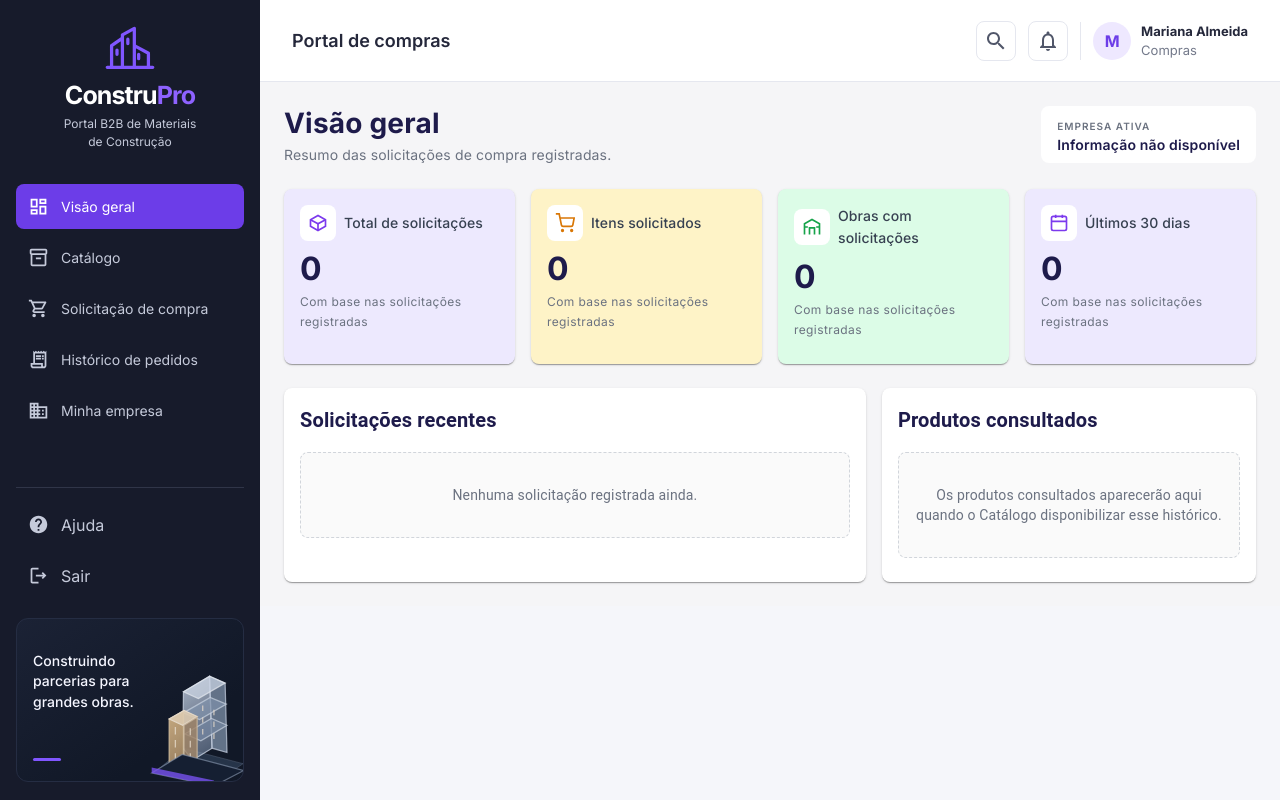
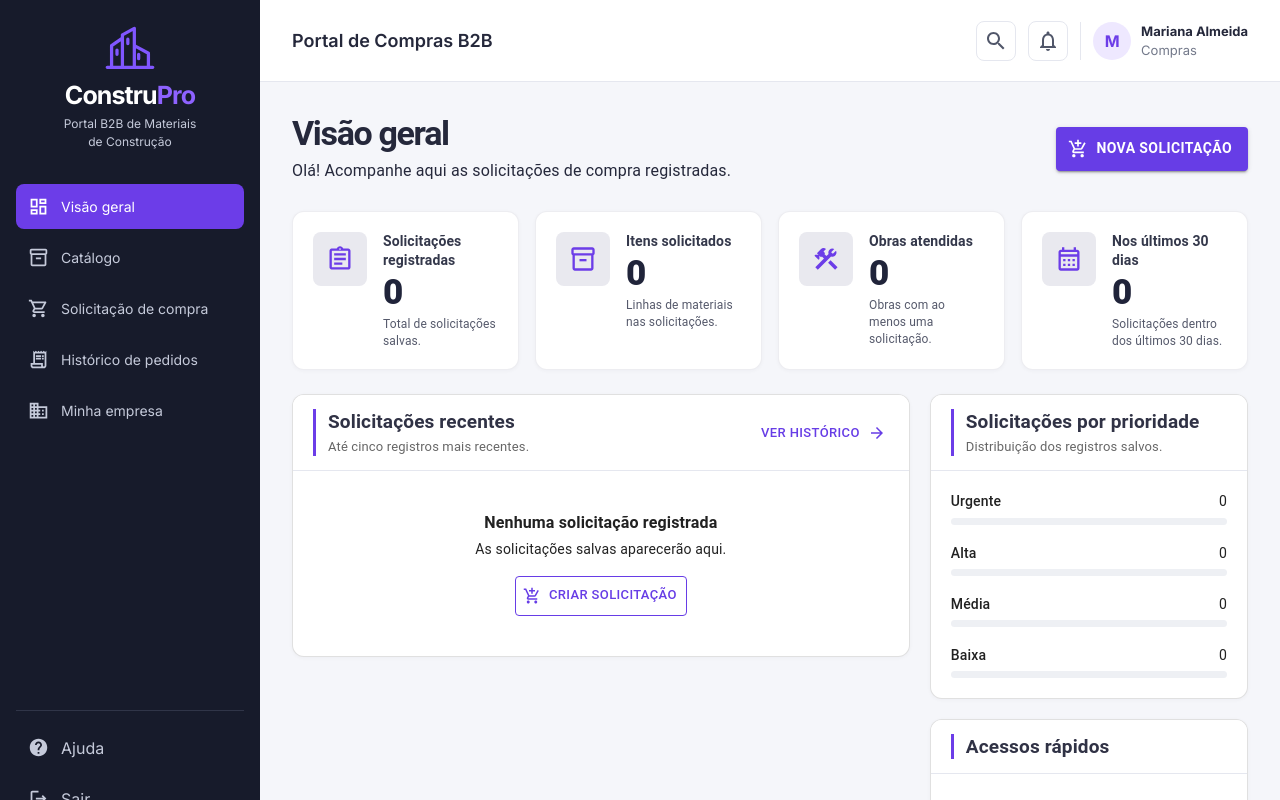
Before and after one commit to marianaalmeidac/construpro, a React (Vite) app: page / in a window 1280 px wide. Shown: the top 800 px of the page. Built offline with nearby package versions, Linux system fonts and the light colour scheme.

Commit message:
feat: aprimora dashboard e identidade do portal

```diff
--- a/src/components/Header.tsx
+++ b/src/components/Header.tsx
@@ -5,7 +5,7 @@ function Header() {
   return (
     <header className="header">
       <div className="header__title">
-        <span>Portal de compras</span>
+        <span>Portal de Compras B2B</span>
       </div>
 
       <div className="header__actions">
--- a/src/pages/DashboardPage.tsx
+++ b/src/pages/DashboardPage.tsx
@@ -1,5 +1,28 @@
-import { useEffect, useState } from 'react';
-import { Box, Card, CardContent, CircularProgress, Typography } from '@mui/material';
+import { type ReactNode, useCallback, useEffect, useState } from 'react';
+import { Link } from 'react-router';
+import {
+  Alert,
+  Box,
+  Button,
+  Card,
+  CardContent,
+  CircularProgress,
+  LinearProgress,
+  List,
+  ListItemButton,
+  ListItemIcon,
+  ListItemText,
+  Stack,
+  Typography,
+} from '@mui/material';
+import AssignmentOutlinedIcon from '@mui/icons-material/AssignmentOutlined';
+import CalendarMonthOutlinedIcon from '@mui/icons-material/CalendarMonthOutlined';
+import ConstructionOutlinedIcon from '@mui/icons-material/ConstructionOutlined';
+import Inventory2OutlinedIcon from '@mui/icons-material/Inventory2Outlined';
+import AddShoppingCartOutlinedIcon from '@mui/icons-material/AddShoppingCartOutlined';
+import ArrowForwardOutlinedIcon from '@mui/icons-material/ArrowForwardOutlined';
+import BusinessOutlinedIcon from '@mui/icons-material/BusinessOutlined';
+import ReceiptLongOutlinedIcon from '@mui/icons-material/ReceiptLongOutlined';
 import {
   contarItensSolicitados,
   contarObrasComSolicitacoes,
@@ -11,160 +34,415 @@ import {
   type SolicitacaoCompra,
 } from '../data/solicitacoes';
 
-const fonte = "'Inter', 'Segoe UI', Roboto, sans-serif";
-const corTitulo = '#1e1b4b';
+const indicadores = [
+  {
+    titulo: 'Solicitações registradas',
+    descricao: 'Total de solicitações salvas.',
+    icone: AssignmentOutlinedIcon,
+    cor: '#6c3de8',
+    fundo: '#FFF',
+    fundoIcone: '#E9E9EF',
+  },
+  {
+    titulo: 'Itens solicitados',
+    descricao: 'Linhas de materiais nas solicitações.',
+    icone: Inventory2OutlinedIcon,
+    cor: '#6c3de8',
+    fundo: '#FFF',
+    fundoIcone: '#E9E9EF',
+  },
+  {
+    titulo: 'Obras atendidas',
+    descricao: 'Obras com ao menos uma solicitação.',
+    icone: ConstructionOutlinedIcon,
+    cor: '#6c3de8',
+    fundo: '#FFF',
+    fundoIcone: '#E9E9EF',
+  },
+  {
+    titulo: 'Nos últimos 30 dias',
+    descricao: 'Solicitações dentro dos últimos 30 dias.',
+    icone: CalendarMonthOutlinedIcon,
+    cor: '#6c3de8',
+    fundo: '#FFF',
+    fundoIcone: '#E9E9EF',
+  },
+];
 
-function Icone({ children, cor }: { children: React.ReactNode; cor: string }) {
+const prioridades = [
+  { valor: 'urgente', titulo: 'Urgente', cor: '#D32F2F' },
+  { valor: 'alta', titulo: 'Alta', cor: '#F57C00' },
+  { valor: 'media', titulo: 'Média', cor: '#F9A825' },
+  { valor: 'baixa', titulo: 'Baixa', cor: '#2E7D32' },
+];
+
+const acessosRapidos = [
+  { titulo: 'Nova solicitação', destino: '/solicitacao-compra', icone: AddShoppingCartOutlinedIcon },
+  { titulo: 'Histórico de pedidos', destino: '/historico-pedidos', icone: ReceiptLongOutlinedIcon },
+  { titulo: 'Minha Empresa', destino: '/minha-empresa', icone: BusinessOutlinedIcon },
+  { titulo: 'Catálogo', destino: '/catalogo', icone: Inventory2OutlinedIcon },
+];
+
+function CabecalhoSecao({
+  titulo,
+  descricao,
+  acao,
+}: {
+  titulo: string;
+  descricao?: string;
+  acao?: ReactNode;
+}) {
   return (
-    <Box sx={{ width: 36, height: 36, borderRadius: 2, bgcolor: 'white', display: 'flex', alignItems: 'center', justifyContent: 'center', color: cor, flexShrink: 0 }}>
-      {children}
+    <Stack
+      direction={{ xs: 'column', sm: 'row' }}
+      spacing={1}
+      sx={{
+        px: { xs: 1.75, sm: 2.5 },
+        py: { xs: 1.5, sm: 1.75 },
+        justifyContent: 'space-between',
+        alignItems: { xs: 'stretch', sm: 'center' },
+        bgcolor: 'background.paper',
+        borderBottom: '1px solid #e5e7ef',
+      }}
+    >
+      <Box sx={{ pl: 1.5, borderLeft: '3px solid var(--primary)' }}>
+        <Typography variant="h6" sx={{ color: '#303245', fontSize: { xs: 17, sm: 19 }, fontWeight: 750, lineHeight: 1.35 }}>
+          {titulo}
+        </Typography>
+        {descricao && (
+          <Typography variant="body2" sx={{ mt: 0.35, color: 'text.secondary', fontSize: { xs: 12, sm: 13 } }}>
+            {descricao}
+          </Typography>
+        )}
       </Box>
+      {acao}
+    </Stack>
   );
 }
 
 function formatarData(data: string): string {
   const valor = new Date(`${data}T00:00:00`);
-  return Number.isNaN(valor.getTime())
-    ? data
-    : new Intl.DateTimeFormat('pt-BR').format(valor);
+  return Number.isNaN(valor.getTime()) ? data : new Intl.DateTimeFormat('pt-BR').format(valor);
 }
 
-function estadoTexto(resultado: ResultadoSolicitacoes): string {
-  return resultado.status === 'invalid' || resultado.status === 'error'
-    ? resultado.message
-    : 'Nenhuma solicitação registrada ainda.';
+function rotuloPrioridade(prioridade: string): string {
+  const rotulos: Record<string, string> = {
+    baixa: 'Baixa',
+    media: 'Média',
+    alta: 'Alta',
+    urgente: 'Urgente',
+  };
+  return rotulos[prioridade.toLowerCase()] ?? prioridade;
 }
 
-function CartaoIndicador({
+function CartaoIndicadorDashboard({
   titulo,
+  descricao,
   valor,
-  corFundo,
-  corIcone,
-  icone,
-  carregando,
+  icone: Icone,
+  cor,
+  fundo,
+  fundoIcone,
 }: {
   titulo: string;
+  descricao: string;
   valor: number | null;
-  corFundo: string;
-  corIcone: string;
-  icone: React.ReactNode;
-  carregando: boolean;
+  icone: typeof AssignmentOutlinedIcon;
+  cor: string;
+  fundo: string;
+  fundoIcone: string;
 }) {
   return (
-    <Card sx={{ minWidth: 180, flex: 1, bgcolor: corFundo, borderRadius: 2 }}>
-      <CardContent>
-        <Box sx={{ display: 'flex', alignItems: 'center', gap: 1, mb: 1 }}>
-          <Icone cor={corIcone}>{icone}</Icone>
-          <Typography variant="subtitle2" sx={{ fontFamily: fonte, fontSize: 14, fontWeight: 500, color: '#374151' }}>{titulo}</Typography>
+    <Card
+      variant="outlined"
+      sx={{
+        flex: '1 1 220px',
+        minWidth: 0,
+        height: '100%',
+        borderColor: 'rgba(30, 27, 75, 0.08)',
+        borderRadius: 3,
+        bgcolor: fundo,
+        boxShadow: '0 1px 4px rgba(25, 31, 48, 0.035)',
+      }}
+    >
+      <CardContent
+        sx={{
+          display: 'flex',
+          alignItems: 'stretch',
+          minHeight: { xs: 116, sm: 132 },
+          p: { xs: 2, sm: 2.5 },
+          '&:last-child': { pb: { xs: 2, sm: 2.5 } },
+        }}
+      >
+        <Stack direction="row" spacing={{ xs: 1.5, sm: 2 }} sx={{ width: '100%', alignItems: 'flex-start' }}>
+          <Box sx={{ width: { xs: 46, sm: 54 }, height: { xs: 46, sm: 54 }, display: 'grid', placeItems: 'center', flexShrink: 0, alignSelf: 'flex-start', borderRadius: 2, color: cor, bgcolor: fundoIcone }}>
+            <Icone sx={{ fontSize: { xs: 25, sm: 28 } }} />
           </Box>
-        {carregando ? <CircularProgress size={28} sx={{ color: corTitulo, my: 0.5 }} /> : (
-          <Typography variant="h4" sx={{ fontFamily: fonte, fontSize: 32, fontWeight: 700, color: corTitulo }}>
-            {valor === null ? '—' : valor}
+          <Stack spacing={0.25} sx={{ minWidth: 0, alignItems: 'flex-start' }}>
+            <Typography variant="subtitle2" sx={{ color: '#34384b', fontSize: { xs: 13, sm: 14 }, fontWeight: 750, lineHeight: 1.35 }}>
+              {titulo}
+            </Typography>
+            <Box sx={{ minHeight: { xs: 38, sm: 42 }, display: 'flex', alignItems: 'center' }}>
+              {valor === null ? (
+                <CircularProgress size={23} sx={{ color: cor }} />
+              ) : (
+                <Typography component="p" sx={{ color: '#20243a', fontSize: { xs: 30, sm: 35 }, fontWeight: 800, lineHeight: 1.05, letterSpacing: '-0.055em' }}>
+                  {valor}
                 </Typography>
               )}
-        <Typography variant="caption" sx={{ fontFamily: fonte, fontSize: 12, color: '#6b7280', display: 'block', mt: 0.5 }}>
-          {carregando ? 'Carregando dados…' : valor === null ? 'Dados indisponíveis' : 'Com base nas solicitações registradas'}
+            </Box>
+            <Typography variant="body2" sx={{ color: '#55596b', fontSize: { xs: 11, sm: 12 }, lineHeight: 1.4 }}>
+              {descricao}
             </Typography>
+          </Stack>
+        </Stack>
       </CardContent>
     </Card>
   );
 }
 
-function EstadoVazio({ children }: { children: React.ReactNode }) {
+function CartaoSolicitacao({ solicitacao }: { solicitacao: SolicitacaoCompra }) {
+  const nomesItens = solicitacao.itens.slice(0, 2).map(({ material }) => material).filter(Boolean);
+  const itensRestantes = solicitacao.itens.length - nomesItens.length;
+  const cor = prioridades.find(({ valor }) => valor === solicitacao.prioridade.toLowerCase())?.cor;
+
   return (
-    <Box sx={{ py: 4, px: 2, textAlign: 'center', bgcolor: '#fafafa', borderRadius: 2, border: '1px dashed #d1d5db' }}>
-      <Typography variant="body2" sx={{ color: '#6b7280' }}>{children}</Typography>
+    <Box sx={{ px: { xs: 1.75, sm: 2.5 }, py: { xs: 1.75, sm: 2 }, borderBottom: 1, borderColor: 'divider', '&:last-child': { borderBottom: 0 } }}>
+      <Stack
+        direction={{ xs: 'column', sm: 'row' }}
+        spacing={{ xs: 1.25, sm: 1.5 }}
+        sx={{ alignItems: { xs: 'stretch', sm: 'center' }, justifyContent: 'space-between' }}
+      >
+        <Box sx={{ minWidth: 0 }}>
+          <Typography sx={{ fontWeight: 650, fontSize: { xs: 14, sm: 15 } }}>{solicitacao.solicitante || 'Solicitante não informado'}</Typography>
+          <Typography variant="body2" color="text.secondary" sx={{ mt: 0.35, fontSize: { xs: 12, sm: 14 } }}>
+            {nomeObra(solicitacao.obra)} <Box component="span" sx={{ mx: 0.5 }}>·</Box> {formatarData(solicitacao.data)}
+          </Typography>
+          <Typography variant="body2" color="text.secondary" sx={{ mt: 0.65, fontSize: { xs: 12, sm: 14 }, overflowWrap: 'anywhere' }}>
+            {nomesItens.length ? nomesItens.join(', ') : `${solicitacao.itens.length} ${solicitacao.itens.length === 1 ? 'item' : 'itens'}`}
+            {itensRestantes > 0 ? ` e mais ${itensRestantes}` : ''}
+          </Typography>
+        </Box>
+        <Stack direction="row" spacing={1.5} sx={{ alignItems: 'center', flexWrap: 'wrap' }}>
+          <Stack direction="row" spacing={0.75} sx={{ alignItems: 'center' }}>
+            <Box component="span" aria-hidden="true" sx={{ width: 8, height: 8, borderRadius: '50%', bgcolor: cor ?? 'text.disabled' }} />
+            <Typography variant="body2" sx={{ color: cor ?? 'text.secondary', fontWeight: 600 }}>
+              {rotuloPrioridade(solicitacao.prioridade)}
+            </Typography>
+          </Stack>
+          <Typography variant="body2" color="text.secondary">
+            {solicitacao.itens.length} {solicitacao.itens.length === 1 ? 'item' : 'itens'}
+          </Typography>
+        </Stack>
+      </Stack>
     </Box>
   );
 }
 
-function SolicitacoesRecentes({
-  solicitacoes,
-  resultado,
-}: {
-  solicitacoes: SolicitacaoCompra[];
-  resultado: ResultadoSolicitacoes;
-}) {
-  if (resultado.status === 'loading') return <EstadoVazio>Carregando solicitações…</EstadoVazio>;
-  if (resultado.status !== 'success') return <EstadoVazio>{estadoTexto(resultado)}</EstadoVazio>;
-
+function EstadoLista({ resultado }: { resultado: ResultadoSolicitacoes }) {
+  if (resultado.status === 'loading') {
+    return <Stack sx={{ py: 5, alignItems: 'center' }}><CircularProgress size={28} /></Stack>;
+  }
+  if (resultado.status === 'invalid' || resultado.status === 'error') {
+    return <Alert severity="error" sx={{ m: 2 }}>{resultado.message}</Alert>;
+  }
   return (
-    <Box sx={{ display: 'flex', flexDirection: 'column', gap: 1.5 }}>
-      {solicitacoes.slice(0, 5).map((solicitacao) => (
-        <Box key={solicitacao.id} sx={{ display: 'flex', alignItems: 'center', justifyContent: 'space-between', gap: 2, flexWrap: 'wrap', p: 2, border: '1px solid #e5e7eb', borderRadius: 2 }}>
-          <Box sx={{ minWidth: 150, flex: 1 }}>
-            <Typography sx={{ fontWeight: 600, color: corTitulo }}>{solicitacao.solicitante || 'Solicitante não informado'}</Typography>
-            <Typography variant="body2" sx={{ color: '#6b7280' }}>{nomeObra(solicitacao.obra)} · {formatarData(solicitacao.data)}</Typography>
-          </Box>
-          <Box sx={{ display: 'flex', gap: 1, alignItems: 'center', flexWrap: 'wrap' }}>
-            <Box sx={{ px: 1.25, py: 0.5, bgcolor: '#f3f4f6', color: '#374151', borderRadius: 5, fontSize: 12, textTransform: 'capitalize' }}>
-              Prioridade: {solicitacao.prioridade}
-            </Box>
-            <Typography variant="body2" sx={{ color: '#6b7280' }}>{solicitacao.itens.length} {solicitacao.itens.length === 1 ? 'item' : 'itens'}</Typography>
-          </Box>
-        </Box>
-      ))}
+    <Box sx={{ px: 3, py: 5, textAlign: 'center' }}>
+      <Typography sx={{ fontWeight: 650 }}>Nenhuma solicitação registrada</Typography>
+        <Typography variant="body2" color="text.secondary" sx={{ mt: 0.5, mb: 2, fontSize: { xs: 13, sm: 14 } }}>
+        As solicitações salvas aparecerão aqui.
+      </Typography>
+      <Button
+        component={Link}
+        to="/solicitacao-compra"
+        variant="outlined"
+        size="small"
+        startIcon={<AddShoppingCartOutlinedIcon />}
+        sx={{ minHeight: 40, color: '#673DE6', borderColor: '#673DE6', '&:hover': { borderColor: '#512BC4', bgcolor: '#f5f1ff' } }}
+      >
+        Criar solicitação
+      </Button>
     </Box>
   );
 }
 
-// O catálogo poderá fornecer os produtos consultados por integração, sem criar
-// um segundo histórico de visualizações dentro do Dashboard.
-function ProdutosConsultados({ produtos = [] }: { produtos?: React.ReactNode[] }) {
-  return produtos.length > 0
-    ? <Box sx={{ display: 'grid', gridTemplateColumns: 'repeat(auto-fit, minmax(180px, 1fr))', gap: 2 }}>{produtos}</Box>
-    : <EstadoVazio>Os produtos consultados aparecerão aqui quando o Catálogo disponibilizar esse histórico.</EstadoVazio>;
+function CartaoPrioridades({
+  resultado,
+  solicitacoes,
+}: {
+  resultado: ResultadoSolicitacoes;
+  solicitacoes: SolicitacaoCompra[];
+}) {
+  if (resultado.status === 'loading') {
+    return <Stack sx={{ py: 4, alignItems: 'center' }}><CircularProgress size={26} /></Stack>;
+  }
+  if (resultado.status === 'invalid' || resultado.status === 'error') {
+    return <Alert severity="error">{resultado.message}</Alert>;
+  }
+
+  const total = solicitacoes.length;
+  return (
+    <Stack spacing={{ xs: 1.75, sm: 2.25 }}>
+      {prioridades.map(({ valor, titulo, cor }) => {
+        const quantidade = solicitacoes.filter(
+          (solicitacao) => solicitacao.prioridade.toLowerCase() === valor,
+        ).length;
+        const percentual = total > 0 ? (quantidade / total) * 100 : 0;
+
+        return (
+          <Box key={valor}>
+            <Stack direction="row" sx={{ justifyContent: 'space-between', mb: 0.75 }}>
+              <Typography variant="body2" sx={{ fontWeight: 550 }}>{titulo}</Typography>
+              <Typography variant="body2" color="text.secondary">{quantidade}</Typography>
+            </Stack>
+            <LinearProgress
+              variant="determinate"
+              value={percentual}
+              aria-label={`${quantidade} solicitações com prioridade ${titulo.toLowerCase()}`}
+              sx={{ height: { xs: 8, sm: 7 }, borderRadius: 99, bgcolor: '#eef0f4', '& .MuiLinearProgress-bar': { bgcolor: cor, borderRadius: 99 } }}
+            />
+          </Box>
+        );
+      })}
+    </Stack>
+  );
+}
+
+function CartaoAcessosRapidos() {
+  return (
+    <List disablePadding>
+      {acessosRapidos.map(({ titulo, destino, icone: Icone }) => (
+        <ListItemButton
+          key={destino}
+          component={Link}
+          to={destino}
+          sx={{
+            minHeight: { xs: 46, sm: 48 },
+            px: { xs: 1, sm: 1.25 },
+            borderRadius: 1.5,
+            color: 'text.primary',
+            '&:hover, &.Mui-focusVisible': { bgcolor: '#f5f1ff' },
+          }}
+        >
+          <ListItemIcon sx={{ minWidth: 38, color: '#673DE6' }}><Icone fontSize="small" /></ListItemIcon>
+          <ListItemText primary={<Typography variant="body2" sx={{ fontWeight: 600 }}>{titulo}</Typography>} />
+          <ArrowForwardOutlinedIcon sx={{ fontSize: 17, color: 'text.disabled' }} />
+        </ListItemButton>
+      ))}
+    </List>
+  );
 }
 
 function DashboardPage() {
   const [resultado, setResultado] = useState<ResultadoSolicitacoes>({ status: 'loading' });
+  const atualizar = useCallback(() => setResultado(lerSolicitacoes()), []);
 
   useEffect(() => {
-    setResultado(lerSolicitacoes());
-  }, []);
+    atualizar();
+    window.addEventListener('focus', atualizar);
+    window.addEventListener('storage', atualizar);
+    return () => {
+      window.removeEventListener('focus', atualizar);
+      window.removeEventListener('storage', atualizar);
+    };
+  }, [atualizar]);
 
-  const carregando = resultado.status === 'loading';
-  const dadosDisponiveis = resultado.status === 'success' || resultado.status === 'empty';
-  const solicitacoes = resultado.status === 'success' ? ordenarSolicitacoesRecentes(resultado.solicitacoes) : [];
-  const listaParaCalculo = resultado.status === 'success' ? resultado.solicitacoes : [];
+  const disponivel = resultado.status === 'success' || resultado.status === 'empty';
+  const solicitacoes = resultado.status === 'success' ? resultado.solicitacoes : [];
+  const recentes = ordenarSolicitacoesRecentes(solicitacoes).slice(0, 5);
+  const valores = [
+    disponivel ? solicitacoes.length : null,
+    disponivel ? contarItensSolicitados(solicitacoes) : null,
+    disponivel ? contarObrasComSolicitacoes(solicitacoes) : null,
+    disponivel ? contarSolicitacoesUltimos30Dias(solicitacoes) : null,
+  ];
 
   return (
-    <Box sx={{ p: 3, bgcolor: '#f5f5f7', fontFamily: fonte, minHeight: '100%' }}>
-      <Box sx={{ display: 'flex', justifyContent: 'space-between', alignItems: 'flex-start', flexWrap: 'wrap', gap: 2, mb: 3 }}>
+    <Box sx={{ p: { xs: 1.25, sm: 2, md: 4 }, pb: { xs: 3, sm: 5 } }}>
+      <Stack
+        direction={{ xs: 'column', sm: 'row' }}
+        spacing={2}
+        sx={{ mb: { xs: 2.5, sm: 3.5 }, justifyContent: 'space-between', alignItems: { xs: 'stretch', sm: 'center' } }}
+      >
         <Box>
-          <Typography variant="h4" sx={{ fontFamily: fonte, fontWeight: 700, fontSize: 28, color: corTitulo }}>Visão geral</Typography>
-          <Typography variant="body2" sx={{ fontFamily: fonte, fontSize: 14, color: '#6b7280', mt: 0.5 }}>Resumo das solicitações de compra registradas.</Typography>
+          <Typography component="h1" variant="h4" sx={{ fontSize: { xs: 27, sm: 34 }, fontWeight: 750, letterSpacing: '-0.04em', lineHeight: 1.15 }}>
+            Visão geral
+          </Typography>
+          <Typography color="text.secondary" sx={{ mt: 0.75, fontSize: { xs: 13, sm: 16 }, lineHeight: 1.5 }}>
+            Olá! Acompanhe aqui as solicitações de compra registradas.
+          </Typography>
         </Box>
-        <Box sx={{ bgcolor: 'white', borderRadius: 2, px: 2, py: 1 }}>
-          <Typography variant="caption" sx={{ fontFamily: fonte, fontSize: 10, fontWeight: 600, letterSpacing: 1, color: '#6b7280' }}>EMPRESA ATIVA</Typography>
-          <Typography variant="body2" sx={{ fontFamily: fonte, fontSize: 14, fontWeight: 600, color: corTitulo }}>Informação não disponível</Typography>
-        </Box>
+        <Button
+          component={Link}
+          to="/solicitacao-compra"
+          variant="contained"
+          startIcon={<AddShoppingCartOutlinedIcon />}
+          sx={{
+            minHeight: 44,
+            fontWeight: 700,
+            alignSelf: { xs: 'stretch', sm: 'auto' },
+            bgcolor: '#673DE6',
+            '&:hover': { bgcolor: '#512BC4' },
+          }}
+        >
+          Nova solicitação
+        </Button>
+      </Stack>
+
+      {(resultado.status === 'invalid' || resultado.status === 'error') && (
+        <Alert severity="error" sx={{ mb: 2 }}>{resultado.message}</Alert>
+      )}
+
+      <Box sx={{ display: 'grid', gridTemplateColumns: { xs: '1fr', sm: 'repeat(2, minmax(0, 1fr))', lg: 'repeat(4, minmax(0, 1fr))' }, gap: { xs: 1.25, sm: 2 } }}>
+        {indicadores.map((indicador, indice) => (
+          <CartaoIndicadorDashboard key={indicador.titulo} {...indicador} valor={valores[indice]} />
+        ))}
       </Box>
 
-      {resultado.status === 'invalid' || resultado.status === 'error' ? (
-        <Box role="alert" sx={{ mb: 2, p: 1.5, bgcolor: '#fef2f2', color: '#b91c1c', borderRadius: 2 }}>{resultado.message}</Box>
-      ) : null}
+      <Box sx={{ display: 'grid', gridTemplateColumns: { xs: 'minmax(0, 1fr)', lg: 'minmax(0, 1.65fr) minmax(280px, 0.85fr)' }, gap: { xs: 1.75, sm: 2.5 }, mt: { xs: 2, sm: 3 } }}>
+        <Card variant="outlined" sx={{ borderRadius: 3, overflow: 'hidden', alignSelf: 'start', bgcolor: 'background.paper', boxShadow: '0 1px 4px rgba(25, 31, 48, 0.035)' }}>
+          <CabecalhoSecao
+            titulo="Solicitações recentes"
+            descricao="Até cinco registros mais recentes."
+            acao={(
+              <Button
+                component={Link}
+                to="/historico-pedidos"
+                size="small"
+                endIcon={<ArrowForwardOutlinedIcon />}
+                sx={{
+                  alignSelf: { xs: 'flex-start', sm: 'auto' },
+                  minHeight: 40,
+                  color: '#673DE6',
+                  '&:hover': { bgcolor: '#f5f1ff' },
+                }}
+              >
+                Ver histórico
+              </Button>
+            )}
+          />
+          <Box>
+            {resultado.status === 'success' && recentes.length > 0
+              ? recentes.map((solicitacao) => <CartaoSolicitacao key={solicitacao.id} solicitacao={solicitacao} />)
+              : <EstadoLista resultado={resultado} />}
+          </Box>
+        </Card>
 
-      <Box sx={{ display: 'flex', gap: 2, flexWrap: 'wrap', alignItems: 'stretch' }}>
-        <CartaoIndicador titulo="Total de solicitações" valor={dadosDisponiveis ? listaParaCalculo.length : null} corFundo="#ede9fe" corIcone="#7c3aed" carregando={carregando} icone={<svg width="20" height="20" viewBox="0 0 24 24" fill="none" stroke="currentColor" strokeWidth="2"><path d="M21 8l-9-5-9 5v8l9 5 9-5V8z" /><path d="M3 8l9 5 9-5" /><path d="M12 13v8" /></svg>} />
-        <CartaoIndicador titulo="Itens solicitados" valor={dadosDisponiveis ? contarItensSolicitados(listaParaCalculo) : null} corFundo="#fef3c7" corIcone="#d97706" carregando={carregando} icone={<svg width="20" height="20" viewBox="0 0 24 24" fill="none" stroke="currentColor" strokeWidth="2"><circle cx="9" cy="21" r="1" /><circle cx="20" cy="21" r="1" /><path d="M1 1h4l2.68 13.39a2 2 0 0 0 2 1.61h9.72a2 2 0 0 0 2-1.61L23 6H6" /></svg>} />
-        <CartaoIndicador titulo="Obras com solicitações" valor={dadosDisponiveis ? contarObrasComSolicitacoes(listaParaCalculo) : null} corFundo="#dcfce7" corIcone="#16a34a" carregando={carregando} icone={<svg width="20" height="20" viewBox="0 0 24 24" fill="none" stroke="currentColor" strokeWidth="2"><path d="M3 21V8l9-5 9 5v13" /><path d="M9 21v-8h6v8M3 12h4m10 0h4" /></svg>} />
-        <CartaoIndicador titulo="Últimos 30 dias" valor={dadosDisponiveis ? contarSolicitacoesUltimos30Dias(listaParaCalculo) : null} corFundo="#ede9fe" corIcone="#7c3aed" carregando={carregando} icone={<svg width="20" height="20" viewBox="0 0 24 24" fill="none" stroke="currentColor" strokeWidth="2"><rect x="3" y="4" width="18" height="17" rx="2" /><path d="M16 2v4M8 2v4M3 10h18" /></svg>} />
-      </Box>
-
-      <Box sx={{ display: 'grid', gridTemplateColumns: { xs: '1fr', lg: 'minmax(0, 1.4fr) minmax(280px, 0.9fr)' }, gap: 2, mt: 3 }}>
-        <Card sx={{ borderRadius: 2 }}>
-          <CardContent>
-            <Typography variant="h6" sx={{ fontWeight: 700, color: corTitulo, mb: 2 }}>Solicitações recentes</Typography>
-            <SolicitacoesRecentes solicitacoes={solicitacoes} resultado={resultado} />
+        <Stack spacing={{ xs: 1.75, sm: 2.5 }}>
+          <Card variant="outlined" sx={{ borderRadius: 3, overflow: 'hidden', bgcolor: 'background.paper', boxShadow: '0 1px 4px rgba(25, 31, 48, 0.035)' }}>
+            <CabecalhoSecao titulo="Solicitações por prioridade" descricao="Distribuição dos registros salvos." />
+            <CardContent sx={{ p: { xs: 1.75, sm: 2.5 }, '&:last-child': { pb: { xs: 1.75, sm: 2.5 } } }}>
+              <CartaoPrioridades resultado={resultado} solicitacoes={solicitacoes} />
             </CardContent>
           </Card>
-        <Card sx={{ borderRadius: 2 }}>
-          <CardContent>
-            <Typography variant="h6" sx={{ fontWeight: 700, color: corTitulo, mb: 2 }}>Produtos consultados</Typography>
-            <ProdutosConsultados />
+
+          <Card variant="outlined" sx={{ borderRadius: 3, overflow: 'hidden', bgcolor: 'background.paper', boxShadow: '0 1px 4px rgba(25, 31, 48, 0.035)' }}>
+            <CabecalhoSecao titulo="Acessos rápidos" />
+            <CardContent sx={{ p: { xs: 1.25, sm: 1.5 }, '&:last-child': { pb: { xs: 1.25, sm: 1.5 } } }}>
+              <CartaoAcessosRapidos />
             </CardContent>
           </Card>
+        </Stack>
       </Box>
     </Box>
   );
```
Lines whose indentation alone changed are shown as unchanged.
